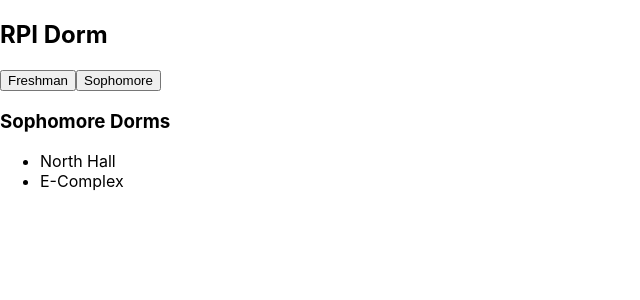
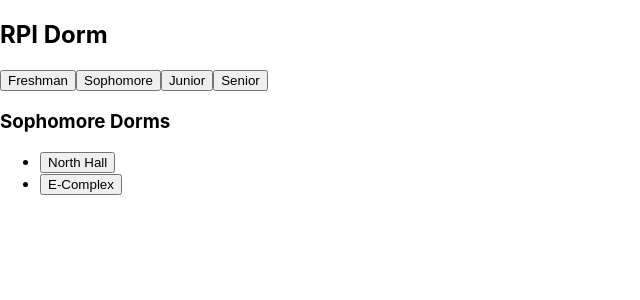
Before and after one commit to nategzzzz/my-app, a React (Create React App) app: page / in a window 1280 px wide. Both pictures are taken after a click on the button "Sophomore". Shown: the top 300 px of the page, without its empty margins (0-640 px from the left). Built offline with nearby package versions, Linux system fonts and the light colour scheme.

Commit message:
Year and Dorm are interactive

```diff
--- a/src/rpi_dorms_draft.jsx
+++ b/src/rpi_dorms_draft.jsx
@@ -12,11 +12,14 @@
     const dormData =
     {
         Freshman: ['Barton Hall', 'Bray Hall'],
-        Sophomore: ['North Hall', 'E-Complex']
+        Sophomore: ['North Hall', 'E-Complex'],
+        Junior: ['City Station', 'Polytechnic'],
+        Senior: ['City Station', 'Polytechnic']
     };
 
     const roomTypes =
     {
+        'Barton Hall':['Triple'],
         'Bray Hall': ['Single', 'Double'],
         'North Hall': ['Single', 'Double'],
         'E-Complex': ['Single', 'Double']
@@ -32,23 +35,37 @@
             <div>
                 <button onClick={() => handleYearClick('Freshman')}>Freshman</button>
                 <button onClick={() => handleYearClick('Sophomore')}>Sophomore</button>
+                <button onClick={() => handleYearClick('Junior')}>Junior</button>
+                <button onClick={() => handleYearClick('Senior')}>Senior</button>
             </div>
 
-            {selectedYear &&(
+            {selectedYear && (
                 <div>
                     <h3>{selectedYear} Dorms</h3>
                     <ul>
                         {dormData[selectedYear].map((dorm) => (
-                            <li key= {dorm}>
-                                <span onClick={() => handleDormClick(dorm)}>
+                            <li key={dorm}>
+                                <button onClick={() => handleDormClick(dorm)}>
                                     {dorm}
-                                </span>
+                                </button>
+                                {selectedDorm === dorm && roomTypes[dorm] && (
+                                    <ul>
+                                        {roomTypes[dorm].map((roomType) => (
+                                            <li key={roomType}>
+                                                <button onClick={() => handleRoomTypeClick(roomType)}>
+                                                    {roomType}
+                                                </button>
+                                            </li>
+                                        ))}
+                                    </ul>
+                                )}
                             </li>
                         ))}
                     </ul>
                 </div>
             )}
         </div>
-    )
+    );
 }
+
 export default DormSelector
```
